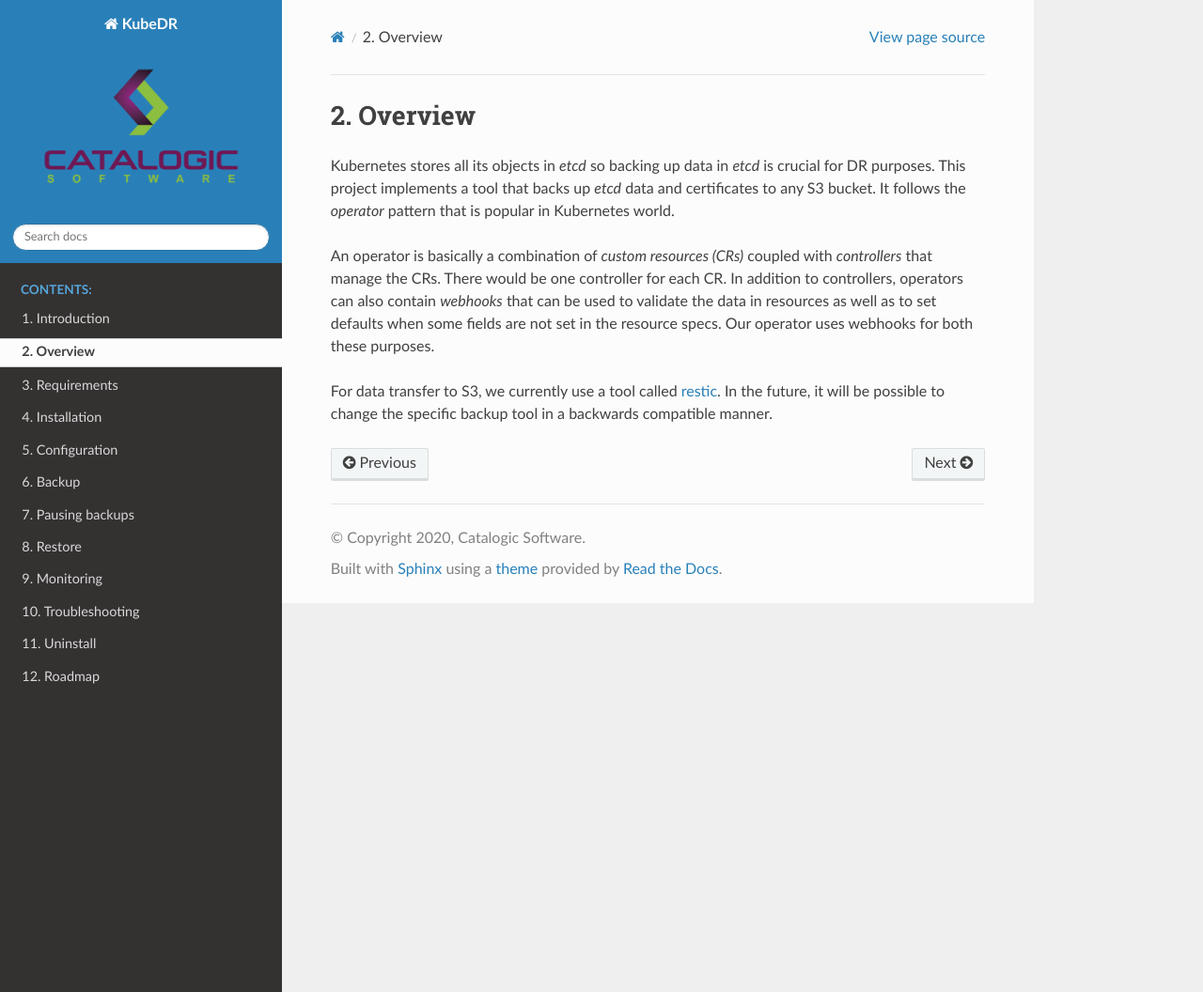
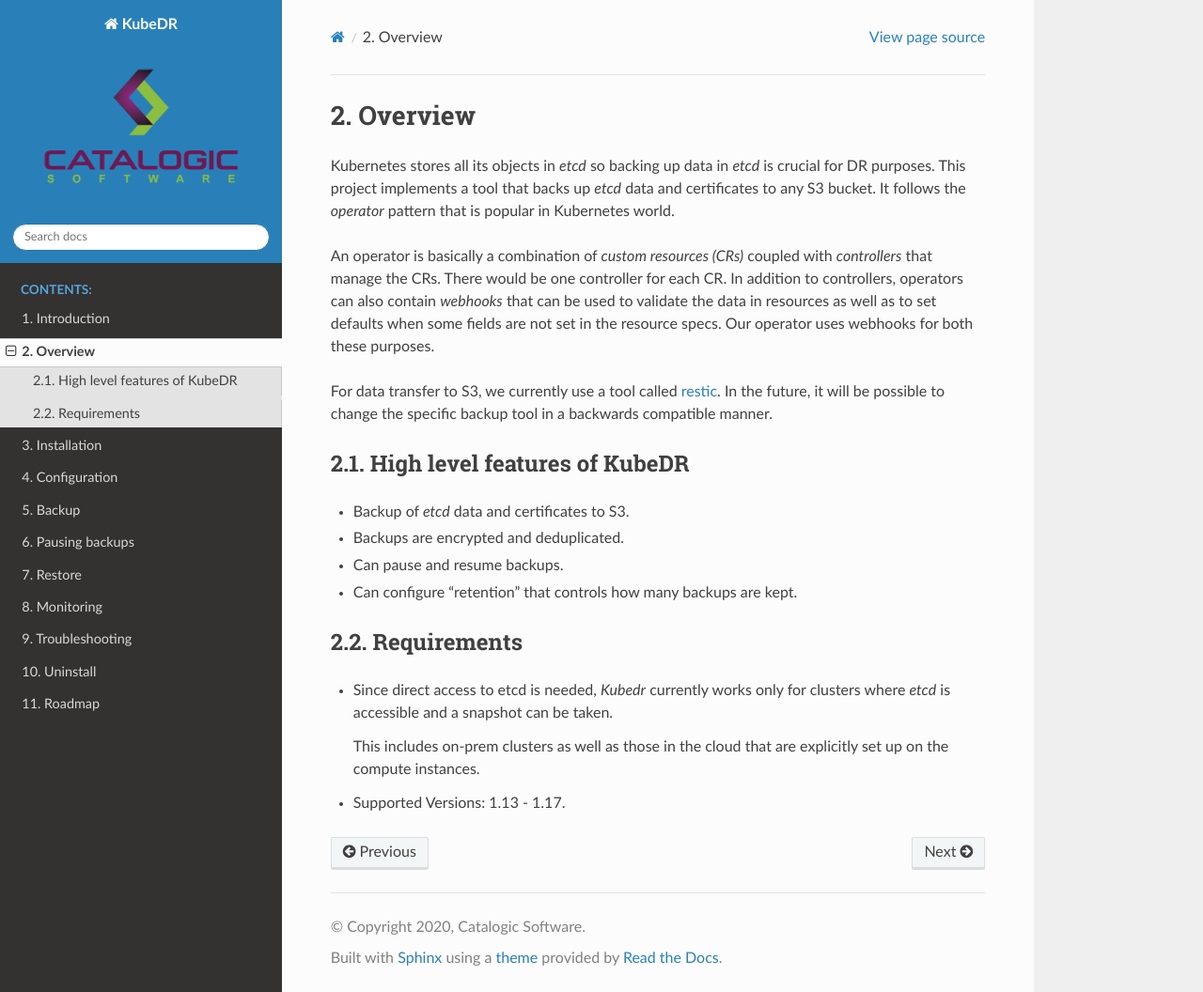
Before and after one commit to catalogicsoftware/kubedr, a Sphinx documentation site: the page built from docs/userguide/source/overview.rst, in a window 1280 px wide and 1056 px high. Shown: the whole window at 94% size. Built offline with Sphinx 7.4.7 and the Read the Docs theme 2.0.0, drawn with Linux system fonts in a browser that asks for light colours.

Commit message:
Add feature list to user guide.

```diff
--- a/docs/userguide/source/index.rst
+++ b/docs/userguide/source/index.rst
@@ -13,7 +13,6 @@
 
    introduction
    overview
-   requirements
    installation
    configuration
    backup
--- a/docs/userguide/source/introduction.rst
+++ b/docs/userguide/source/introduction.rst
@@ -4,7 +4,7 @@
 ==============
 
 Kubernetes stores all the cluster data (such as resource specs) in
-*etcd*. The *Kubedr* project implements data protection for this
+*etcd*. The *KubeDR* project implements data protection for this
 data. In addition, certificates can be backed up as well but that is
 optional.
 
--- a/docs/userguide/source/overview.rst
+++ b/docs/userguide/source/overview.rst
@@ -18,4 +18,24 @@
 the future, it will be possible to change the specific backup tool in
 a backwards compatible manner.
 
+High level features of KubeDR
+=============================
+
+- Backup of *etcd* data and certificates to S3.
+- Backups are encrypted and deduplicated.
+- Can pause and resume backups.
+- Can configure "retention" that controls how many backups are kept.
+
+Requirements
+============
+
+- Since direct access to etcd is needed, *Kubedr* currently works
+  only for clusters where *etcd* is accessible and a snapshot can be
+  taken.
+
+  This includes on-prem clusters as well as those in the cloud that
+  are explicitly set up on the compute instances.
+
+- Supported Versions: 1.13 - 1.17.
+
 .. _restic: https://restic.net
```
Also changed, not shown: docs/userguide/source/requirements.rst (deleted, +0 -12 lines).
